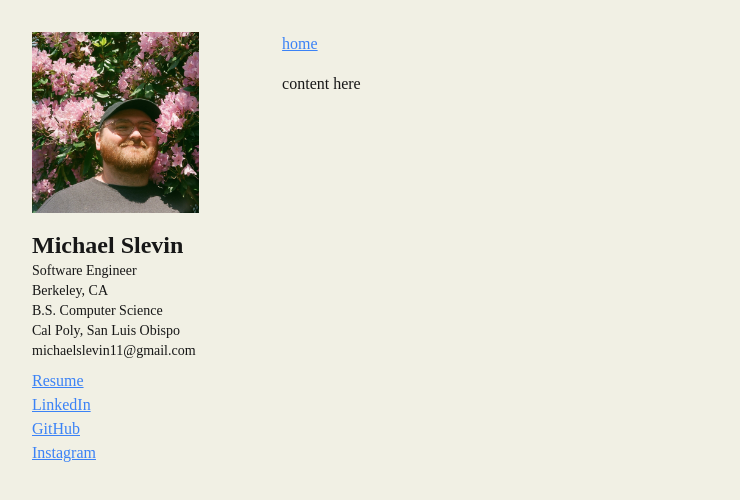
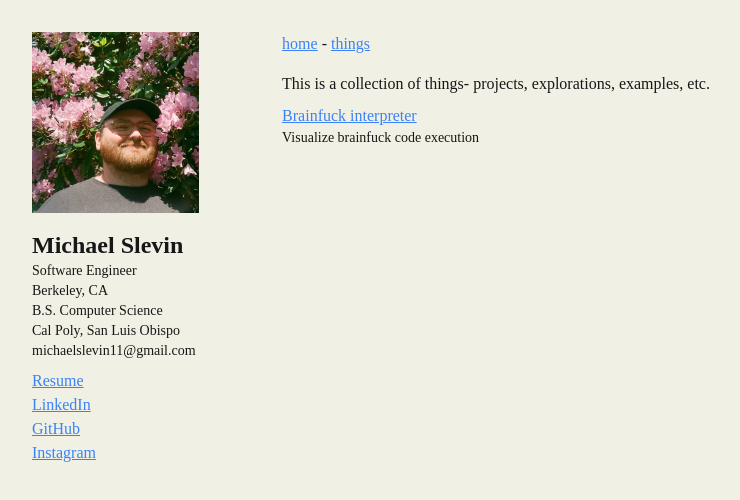
Before and after one commit to mslevin/website, a Next.js app: page /things in a window 1280 px wide. Shown: the top 500 px of the page, without its empty margins (0-740 px from the left). Built offline with nearby package versions, Linux system fonts and the light colour scheme.

Commit message:
working on 'things' and added breadcrumbs

```diff
--- a/src/app/(content)/layout.tsx
+++ b/src/app/(content)/layout.tsx
@@ -1,15 +1,29 @@
+"use client";
 import Link from "next/link";
+import { useSelectedLayoutSegments } from "next/navigation";
 
 export default function ContentLayout({
   children,
 }: {
   children: React.ReactNode;
 }) {
+  const segments = useSelectedLayoutSegments();
+  console.log(segments);
   return (
     <div className="flex flex-col gap-4 justify-center w-[90%] mx-auto">
-      <Link href="/" className="">
-        home
-      </Link>
+      <div>
+        <Link href="/" className="">
+          home
+        </Link>
+        {segments.map((segment) => (
+          <>
+            {" - "}
+            <Link href={`/${segment}`} className="" key={segment}>
+              {segment.replace("_", " ")}
+            </Link>
+          </>
+        ))}
+      </div>
       {children}
     </div>
   );
--- /dev/null
+++ b/src/app/(content)/things/brainfuck/page.tsx
@@ -0,0 +1,7 @@
+"use client";
+import Link from "next/link";
+import { useSelectedLayoutSegments } from "next/navigation";
+
+export default function Things() {
+  return <div className="">content here222</div>;
+}
--- a/src/app/(content)/things/page.tsx
+++ b/src/app/(content)/things/page.tsx
@@ -1,5 +1,35 @@
 import Link from "next/link";
 
-export default async function Thoughts() {
-  return <div className="">content here</div>;
+type Thing = {
+  title: string;
+  description?: string;
+  link: string;
+};
+
+const things: Thing[] = [
+  {
+    title: "Brainfuck interpreter",
+    description: "Visualize brainfuck code execution",
+    link: "/things/brainfuck",
+  },
+];
+
+export default async function Things() {
+  return (
+    <div className="">
+      <div className="pb-2">
+        This is a collection of things- projects, explorations, examples, etc.
+      </div>
+      <ul>
+        {things.map((thing) => (
+          <li key={thing.title}>
+            <Link href={thing.link}>{thing.title}</Link>
+            {thing.description && (
+              <div className="text-sm">{thing.description}</div>
+            )}
+          </li>
+        ))}
+      </ul>
+    </div>
+  );
 }
```
